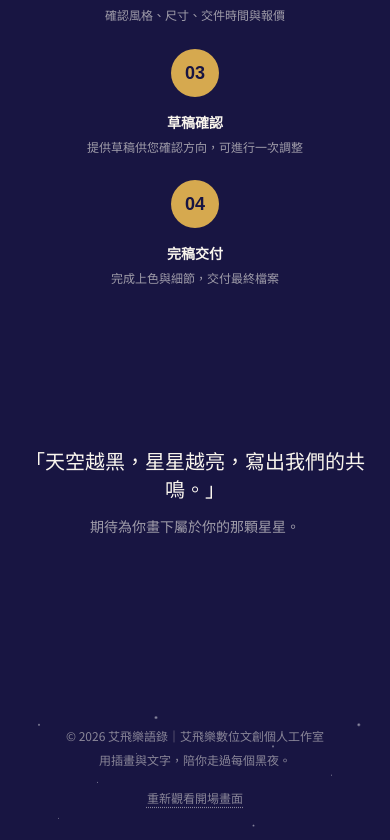
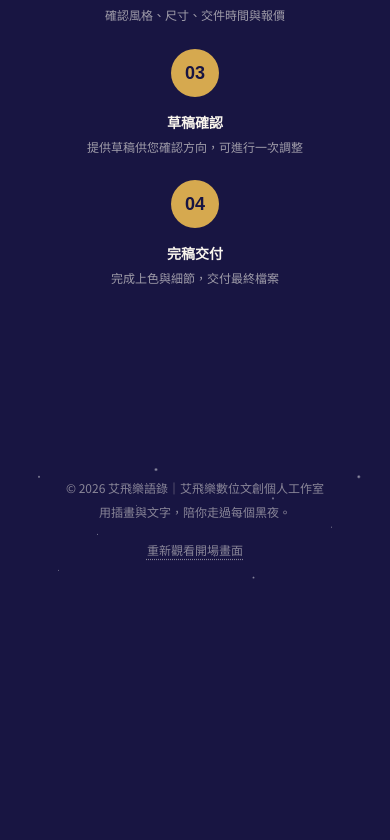
Before and after one commit to kitty840219-web/claude-, a Next.js app: page /contact in a window 390 px wide. Shown: the part 2561-3401 px from the top of the page. After the commit the page ends 3153 px from the top, so only its background shows below. Built offline with nearby package versions, Linux system fonts and the light colour scheme; a web font is replaced by a local one.

Commit message:
Remove contact page closing message

```diff
--- a/app/contact/page.tsx
+++ b/app/contact/page.tsx
@@ -166,12 +166,6 @@ export default function ContactPage() {
         </div>
       </section>
 
-      <section className="mx-auto max-w-3xl px-4 py-20 text-center sm:px-6">
-        <p className="font-serif text-xl text-paper sm:text-2xl">
-          「{SITE.tagline}，{SITE.taglineSub}。」
-        </p>
-        <p className="mt-3 text-sm text-paper/60">期待為你畫下屬於你的那顆星星。</p>
-      </section>
     </div>
   );
 }
```
